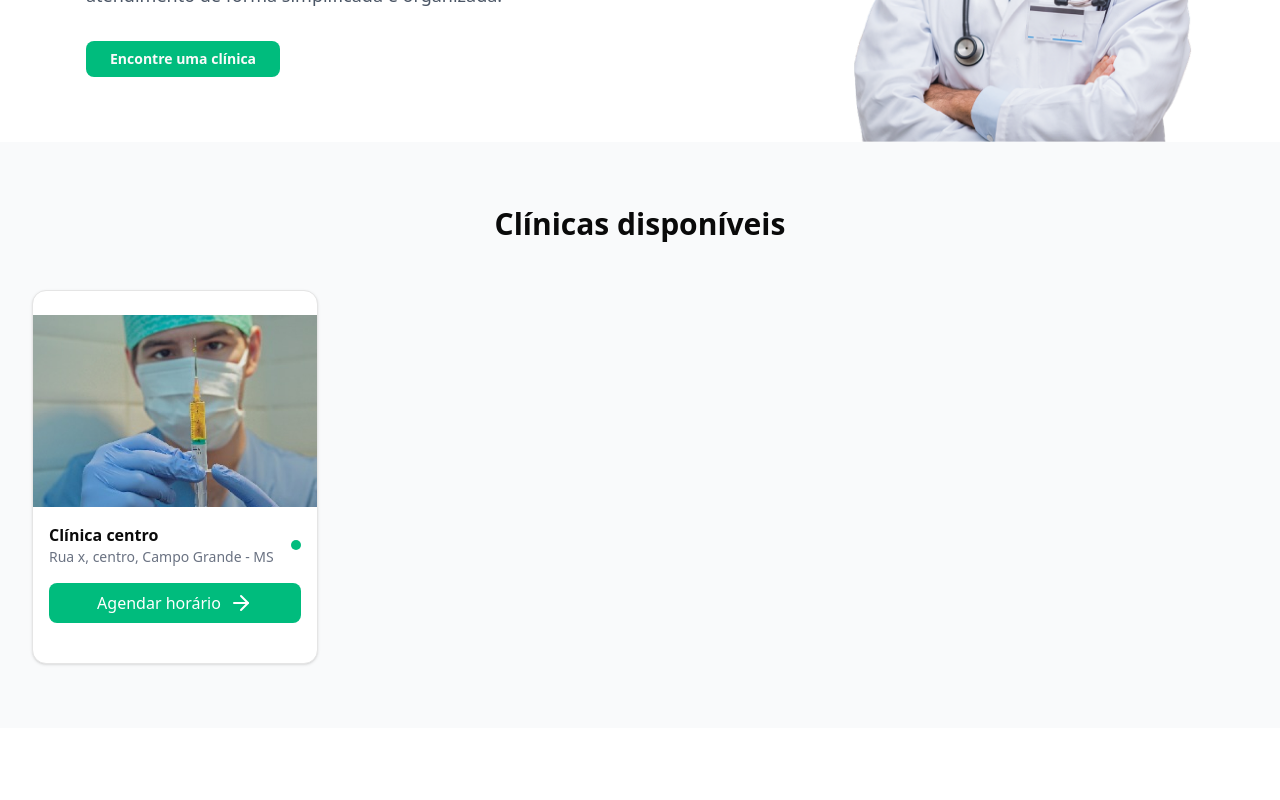
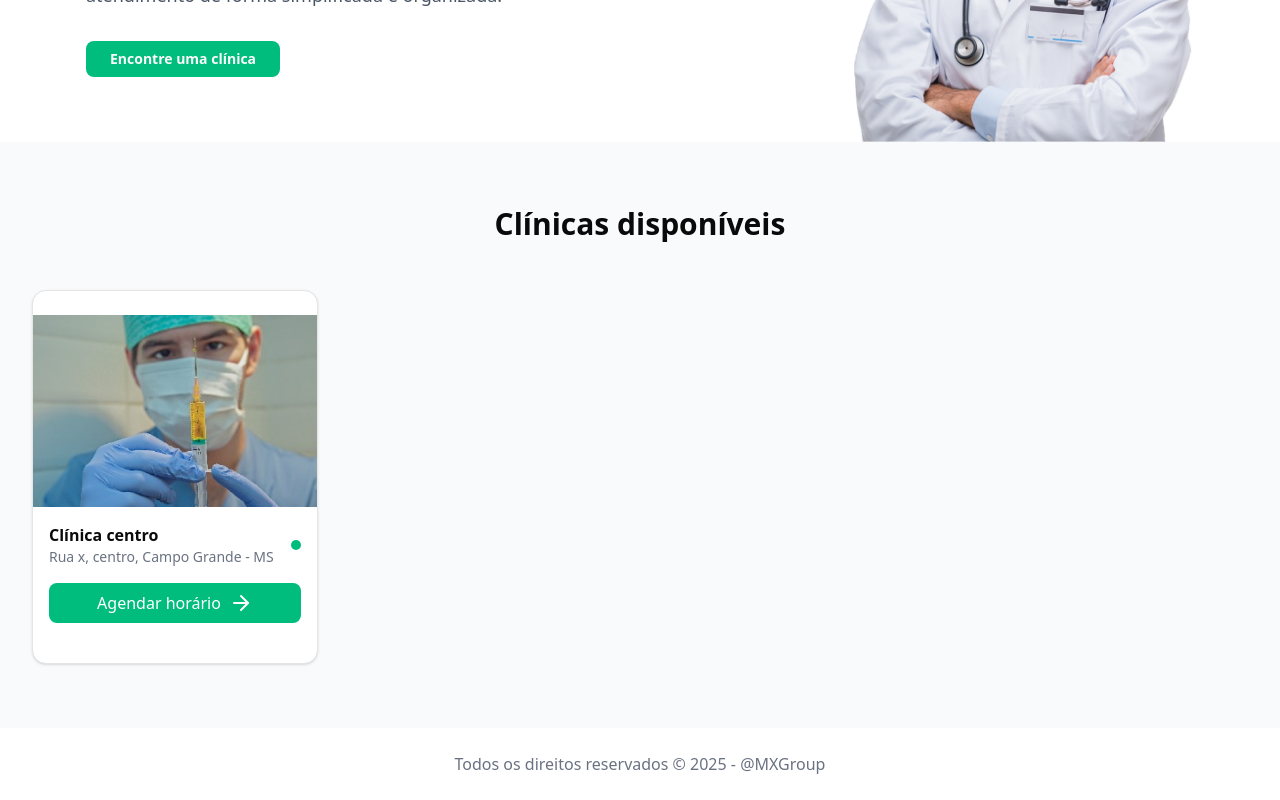
Before and after one commit to marxteixeira/odonto_pro, a Next.js app: page / in a window 1280 px wide. Shown: the part 369-1169 px from the top of the page. Before the commit the page ends 1097 px from the top, so only its background shows below. Built offline with nearby package versions, Linux system fonts and the light colour scheme.

Commit message:
criando o componente footer.

```diff
--- /dev/null
+++ b/src/app/(public)/_components/footer.tsx
@@ -0,0 +1,10 @@
+
+export function Footer(){
+    return (
+        <footer className="py-6 text-center text-gray-500 text-sm md:text-base">
+            <p>
+                Todos os direitos reservados © {new Date().getFullYear()} - <span className="hover:text-black duration-300">@MXGroup</span>
+            </p>
+        </footer>
+    )
+}
--- a/src/app/(public)/page.tsx
+++ b/src/app/(public)/page.tsx
@@ -1,3 +1,4 @@
+import { Footer } from "./_components/footer";
 import { Header } from "./_components/header";
 import { Hero } from "./_components/hero";
 import { Professionals } from "./_components/professionals";
@@ -11,6 +12,8 @@
         <Hero />
 
         <Professionals />
+
+        <Footer />
       </div>
     </div>
   )
```
